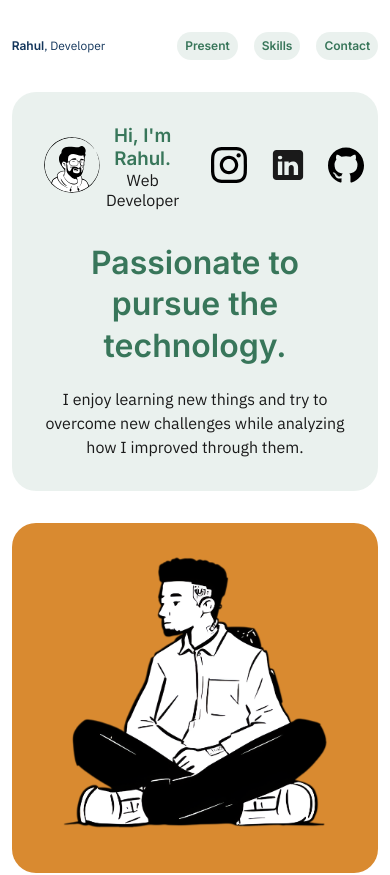
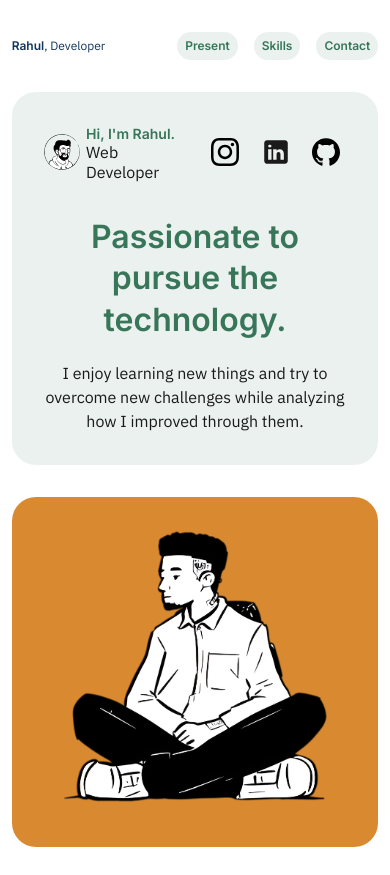
Before and after one commit to rahulp-fx/Minimal-Web, a plain HTML site: page index.html in a window 390 px wide. Shown: the top 875 px of the page. Drawn offline with Linux system fonts and the light colour scheme.

Commit message:
responsiveness updated

```diff
--- a/style.css
+++ b/style.css
@@ -389,9 +389,10 @@ p {
     text-align: center;
   }
 
-  header, .header-nav a {
-  font-size: 12px;
-}
+  header,
+  .header-nav a {
+    font-size: 12px;
+  }
 
   .hero-section-about {
     padding: 1.5rem;
@@ -401,7 +402,19 @@ p {
     /* flex-direction: column; */
     gap: 1rem;
     padding-bottom: 1.5rem;
-    text-align: center;
+    text-align: left;
+  }
+
+  .about-header-name{
+    font-size: 12px;
+  }
+
+  .about-header-avatar img {
+    width: 36px;
+  }
+
+  .about-header-links img {
+    width: 28px;
   }
 
   .container-about h1,
```
